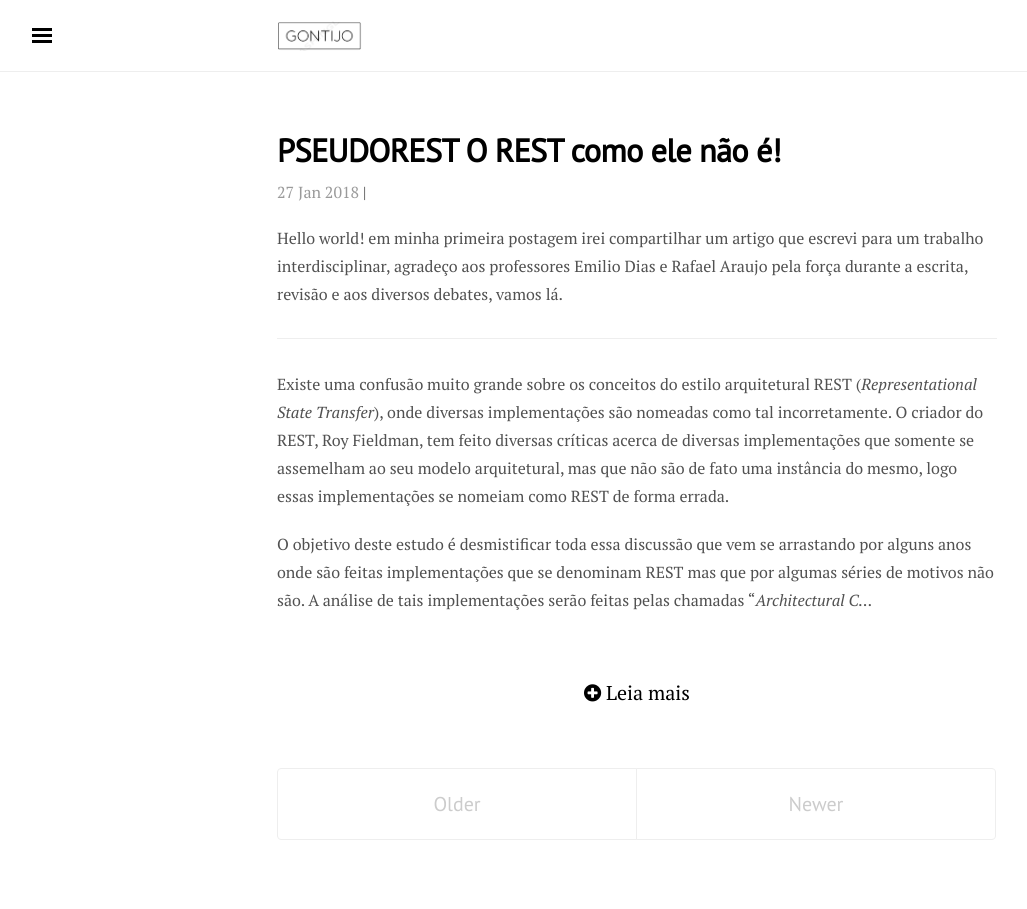
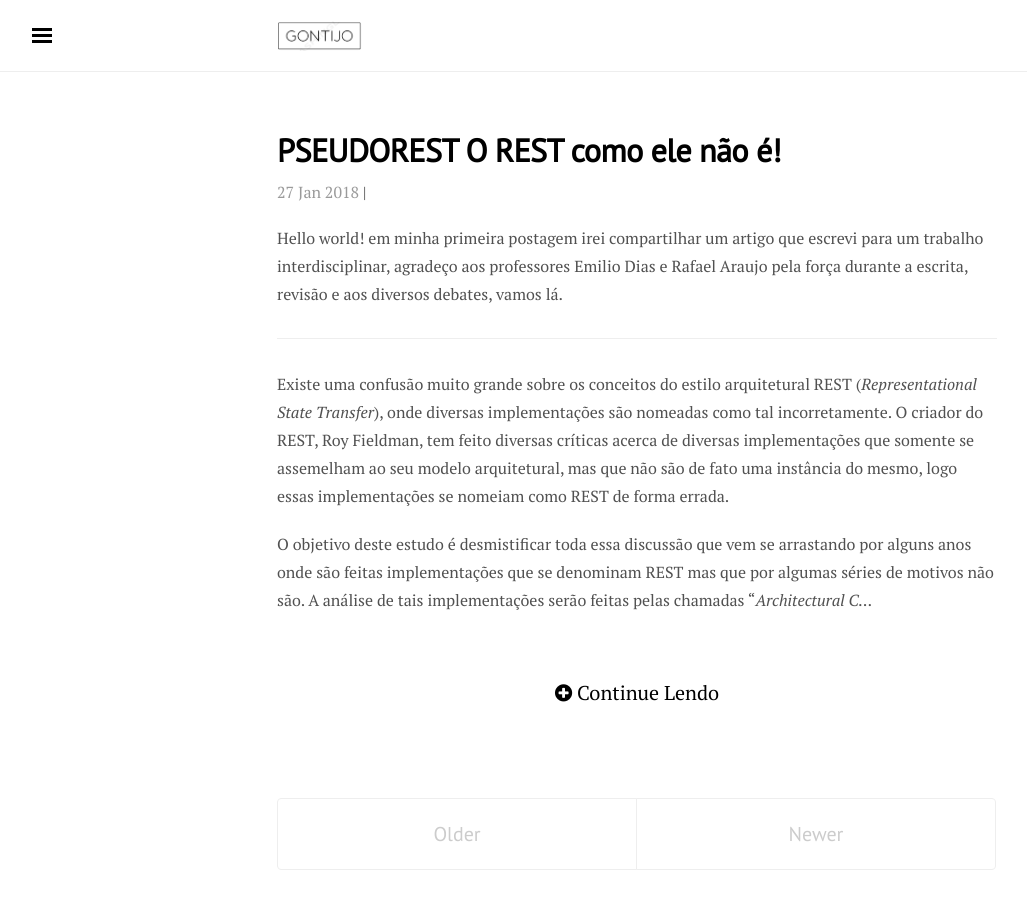
Before and after one commit to Lucasgontijo0/Lucasgontijo0.github.io, a Jekyll site: the page built from index.html, in a window 1280 px wide and 930 px high. Shown: the top 909 px of the window, without its empty margins (3-1030 px from the left). Built offline with Jekyll 4.4.1, drawn with Linux system fonts in a browser that asks for light colours; nearby versions of some CDN libraries; the list of posts is cut into pages by our own code; comment, search, counter and statistics services are not loaded.

Commit message:
update read more.

```diff
--- a/index.html
+++ b/index.html
@@ -24,7 +24,7 @@ title: Blog
     <article>
   </div>
   <div class="post-more" align="center">
-      <a href="{{ site.baseurl }}{{ post.url }}"><i class="fa fa-plus-circle" aria-hidden="true"></i>  Leia mais</a>
+      <a href="{{ site.baseurl }}{{ post.url }}"><i class="fa fa-plus-circle" aria-hidden="true"></i> Continue Lendo</br></br></a>
     </div>
   {% endfor %}
 </div>
```
